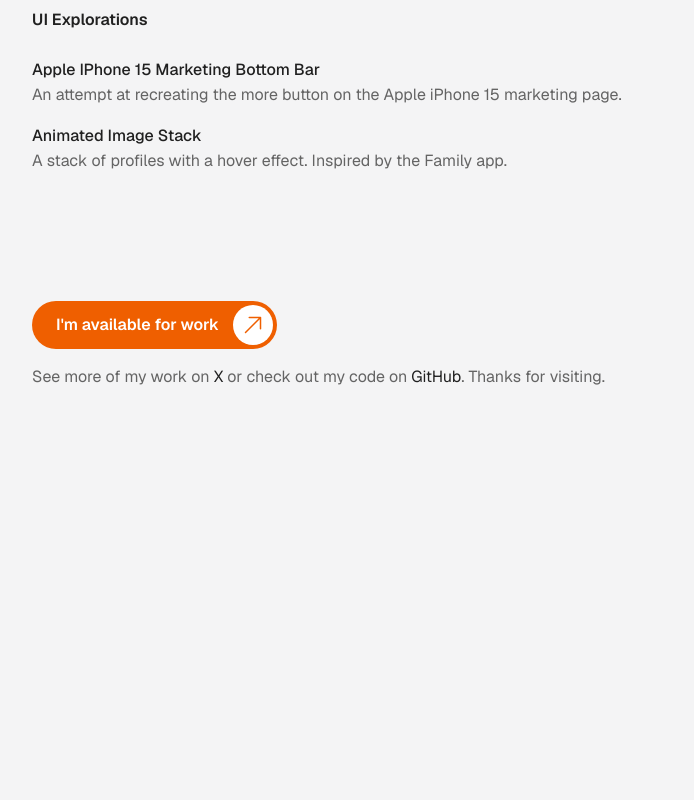
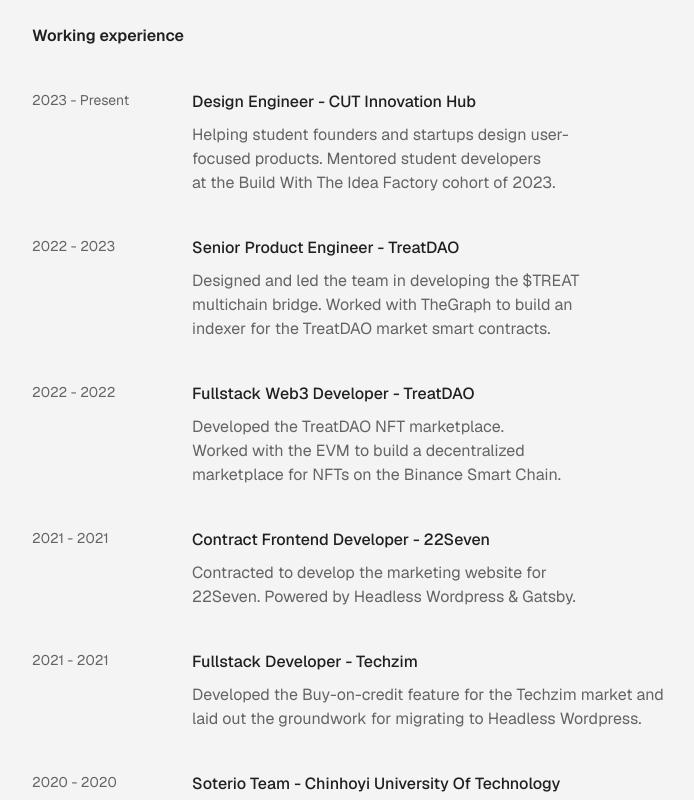
Before and after one commit to tate2301/atipamara, a Next.js app: page / in a window 1280 px wide. Shown: the part 1280-2080 px from the top of the page, without its empty margins (288-982 px from the left). Before the commit the page ends 1861 px from the top, so only its background shows below. Built offline with nearby package versions, Linux system fonts and the light colour scheme.

Commit message:
feat: add work experience

```diff
--- a/app/page.tsx
+++ b/app/page.tsx
@@ -45,7 +45,7 @@
       </div>
 
       <div>
-        <h1 className="leading-relaxed mb-6">Projects</h1>
+        <h1 className="leading-relaxed mb-10">Projects</h1>
         <div className="flex flex-col space-y-4 relative">
           <ProjectCard
             title="paynow react"
@@ -80,9 +80,55 @@
           />
         </div>
       </div>
-
       <div>
-        <h1 className="leading-relaxed mb-6">UI Explorations</h1>
+        <h1 className="leading-relaxed mb-10">Working experience</h1>
+        <div className="space-y-10 flex flex-col">
+          <WorkExperienceCard
+            title="Design Engineer - CUT Innovation Hub"
+            description="Helping student founders and startups design user-focused products. Mentored student developers at the Build With The Idea Factory cohort of 2023."
+            link="https://buildwithtif.xyz"
+            timeline="July 2023 - Present"
+          />
+          <WorkExperienceCard
+            title="Senior Product Engineer - TreatDAO"
+            description="Designed and led the team in developing the $TREAT multichain bridge. Worked with TheGraph to build an indexer for the TreatDAO market smart contracts."
+            link="https://treatdao.org"
+            timeline="December 2022 - April 2023"
+          />
+          <WorkExperienceCard
+            title="Fullstack Web3 Developer - TreatDAO"
+            description="Developed the TreatDAO NFT marketplace. Worked with the EVM to build a decentralized marketplace for NFTs on the Binance Smart Chain."
+            link="https://treatdao.org"
+            timeline="May 2022 - November 2022"
+          />
+          <WorkExperienceCard
+            title="Contract Frontend Developer - 22Seven"
+            description="Contracted to develop the marketing website for 22Seven. Powered by Headless Wordpress & Gatsby."
+            link="https://www.22seven.com"
+            timeline="June 2021 - July 2021"
+          />
+          <WorkExperienceCard
+            title="Fullstack Developer - Techzim"
+            description="Developed the Buy-on-credit feature for the Techzim market and laid out the groundwork for migrating to Headless Wordpress."
+            link="https://www.techzim.co.zw"
+            timeline="Jan 2021 - March 2021"
+          />
+          <WorkExperienceCard
+            title="Soterio Team - Chinhoyi University of Technology"
+            description="Led the development of the Soterio Contact Tracing app. Forked from the Australian Government's COVID-19 BLE based contact tracing app. Our efforts allowed Zimbabwean universities to re-open their doors to students and staff."
+            link="https://www.cut.ac.zw"
+            timeline="April 2020 - November 2020"
+          />
+          <WorkExperienceCard
+            title="Product Designer - Tachom"
+            description="Designing mobile apps and SaaS products for Tachom clients including, Vaai, Afrispark and ThothAI."
+            link="https://www.devtachom.com"
+            timeline="April 2019 - February 2020"
+          />
+        </div>
+      </div>
+      <div>
+        <h1 className="leading-relaxed mb-10">UI Explorations</h1>
         <div className="space-y-4 flex flex-col">
           <ProjectCard
             title="Apple iPhone 15 marketing bottom bar"
@@ -146,3 +192,30 @@
     </Link>
   );
 };
+
+const WorkExperienceCard = (props: {
+  title: string;
+  description: string;
+  link: string;
+  timeline: string;
+}) => {
+  // timeline should be a string like "2020 - 2020" or "2020 - Present" or "2020 - 2021"
+  // remove any other characters
+  let timeline = props.timeline.replace(/[^0-9\s-]/g, "");
+  if (props.timeline.includes("Present")) {
+    timeline += " Present";
+  }
+  return (
+    <Link href={props.link} className="flex gap-8">
+      <p className="text-sm leading-relaxed capitalize w-32 flex-shrink-0">
+        {timeline}
+      </p>
+      <div>
+        <p className="text-[#202020] font-medium leading-relaxed capitalize mb-2">
+          {props.title}
+        </p>
+        <p className="text-balance">{props.description}</p>
+      </div>
+    </Link>
+  );
+};
```
